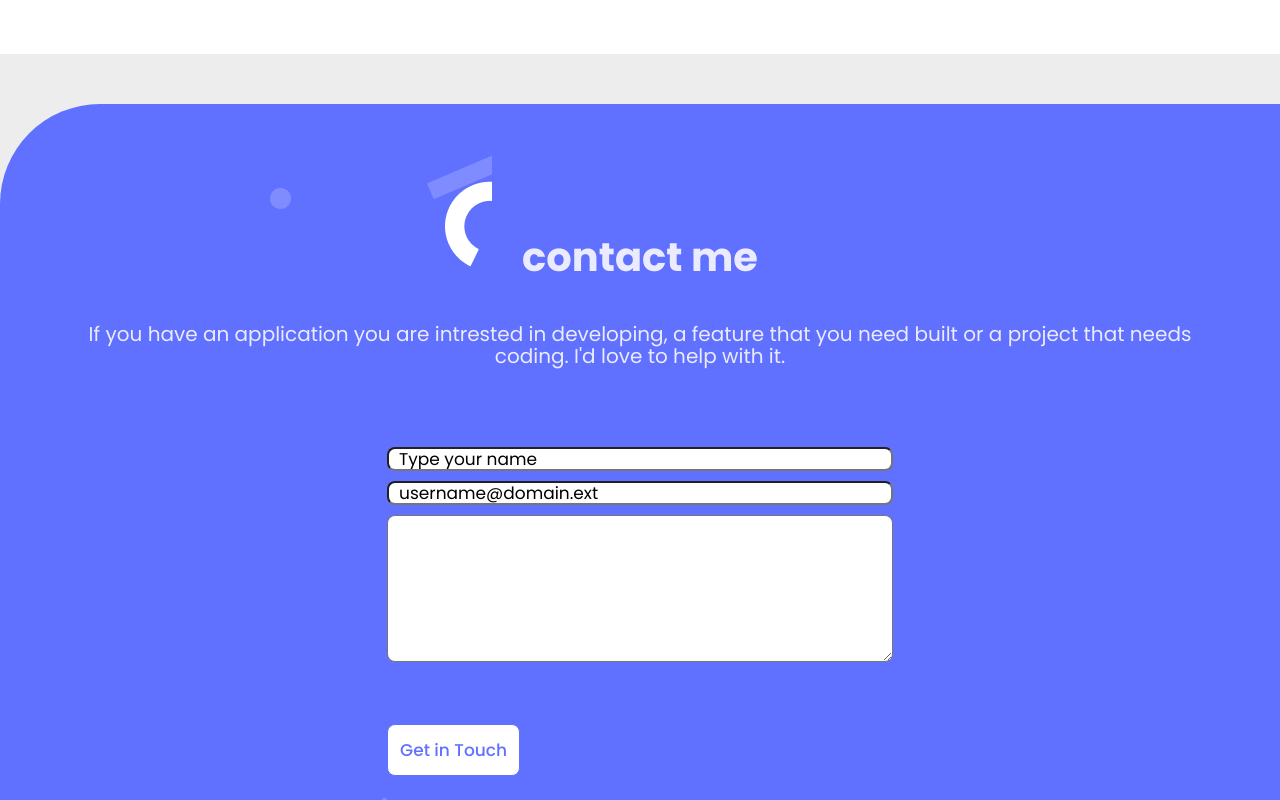
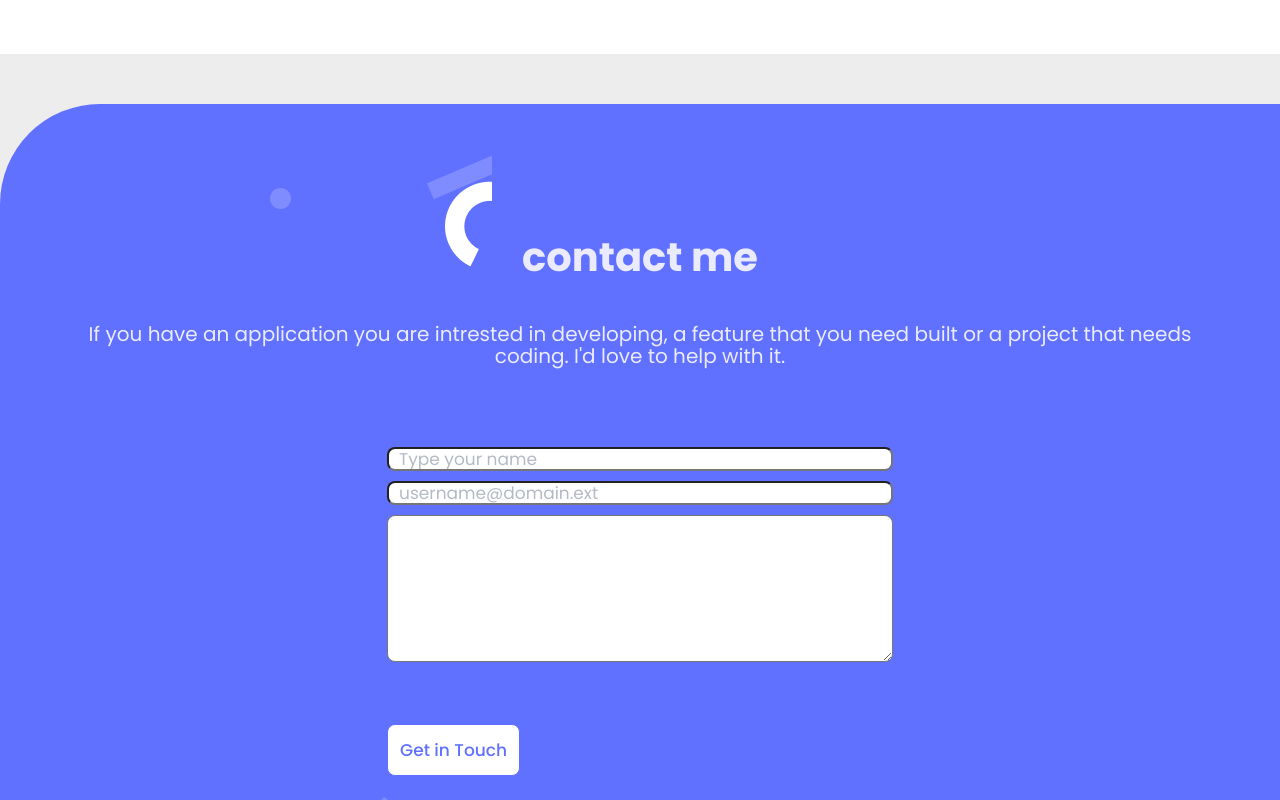
Before and after one commit to iambenkis/Portfolio, a website: page index.html in a window 1280 px wide. Shown: the part 6523-7323 px from the top of the page. Drawn offline with Linux system fonts and the light colour scheme.

Commit message:
add form text content

```diff
--- a/style.css
+++ b/style.css
@@ -300,6 +300,12 @@ button:hover {
   margin: 40px;
 }
 
+.input-field-box textarea,
+input {
+  color: #B3BAC5;
+  background-color: #fff;
+}
+
 .input-field {
   align-items: center;
   border-radius: 8px;
```
